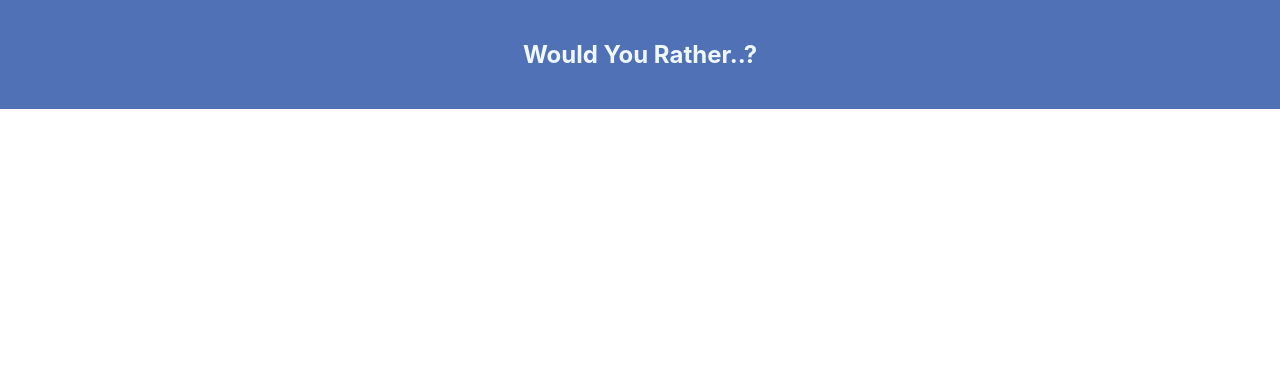
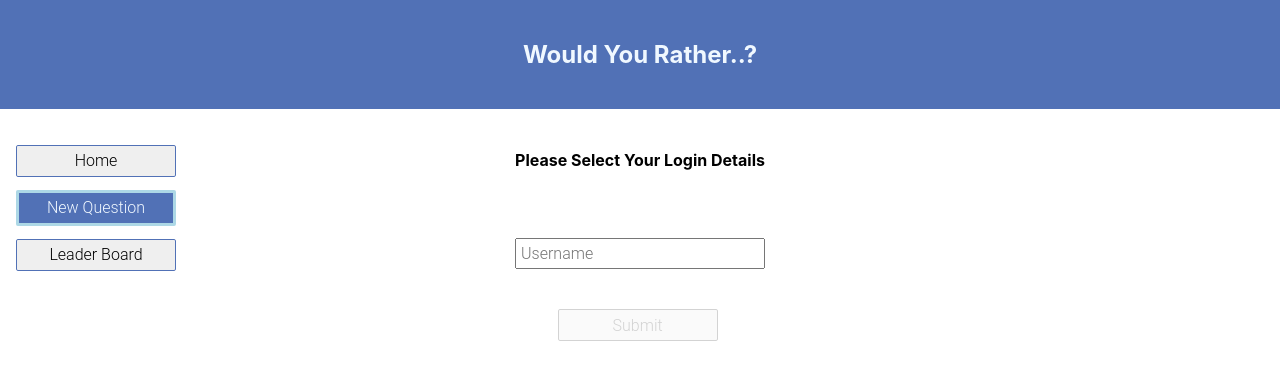
Before and after one commit to IrmakD1/would-you-rather-nanodegree, a React (Create React App) app: page /add in a window 1280 px wide. Shown: the top 380 px of the page. Built offline with nearby package versions, Linux system fonts and the light colour scheme.

Commit message:
added individual question routing

```diff
--- a/src/components/App.js
+++ b/src/components/App.js
@@ -1,10 +1,11 @@
 import React, { Component } from 'react';
 import { BrowserRouter as Router, Route } from 'react-router-dom'
+import { connect } from 'react-redux'
 import { handleInitialData } from '../actions/shared'
-import { connect } from 'react-redux'
 import Home from '../pages/Home'
 import NewQuestion from '../pages/New-question'
 import Leaderboard from '../pages/Leader-board'
+import QuestionDetails from './QuestionDetails'
 import './App.css';
 
 class App extends Component {
@@ -12,7 +13,7 @@ class App extends Component {
   //Can I move this into the store?
   pages = [
     { name: 'Home', root: '/', id: 1 },
-    { name: 'New Question', root: '/new', id: 2 },
+    { name: 'New Question', root: '/add', id: 2 },
     { name: 'Leader Board', root: '/leaderboard', id: 3 },
   ]
 
@@ -37,21 +38,22 @@ class App extends Component {
                 pageTitle='Leader Board'
                 pages={this.pages}/>
             )}/>
-          <Route path='/new' render={() => (
+          <Route path='/add' render={() => (
             <NewQuestion
               pageTitle='New Question'
               pages={this.pages}/>
             )}/>
+          <Route path="/questions/:id" component={QuestionDetails} />
           </div>
       </Router>
     )
   }
 }
 
-// function mapStateToProps ({ authedUser }) {
-//   return {
-//     loading: authedUser === null
-//   }
-// }
+function mapStateToProps (questions) {
+  return {
+    questions
+  }
+}
 
-export default connect()(App)
+export default connect(mapStateToProps)(App)
--- a/src/components/Question.js
+++ b/src/components/Question.js
@@ -10,7 +10,7 @@ class Question extends Component {
         const { optionOne, optionTwo, timestamp, id } = question
 
         return (
-            <Link to={`/question/${id}`} className='question'>
+            <Link to={`/questions/${id}`} className='question'>
                 <div className='question-info'>
                     <h5>Would You Rather?</h5>
                     <div>
--- /dev/null
+++ b/src/components/QuestionDetails.js
@@ -0,0 +1,45 @@
+import React, { Component } from 'react'
+import { connect } from 'react-redux'
+import LoginForm from './LoginForm'
+import NavigationPanel from './NavigationPanel'
+
+class QuestionDetails extends Component {
+
+    findQuestion = () => {
+        const { questions, match: {params} } = this.props
+        const question = questions[params.id]
+        console.log(question);
+        return JSON.stringify(question)
+    }
+
+    render() {
+        // if (authedUser === null) {
+        //     return (
+        //         <div className='home-page'>
+        //             <div className='nav-panel'>
+        //                 < NavigationPanel
+        //                     pageTitle={pageTitle}
+        //                     pages={pages}/>
+        //             </div>
+        //             <div className='login-content'>
+        //                 <h4>Please Select Your Login Details</h4>
+        //                 <LoginForm users={users}/>
+        //             </div>
+        //     </div>
+        //     )
+        // }
+
+        return (
+            <h4>{this.findQuestion()}</h4>
+        )
+    }
+}
+
+function mapStateToProps ({ questions, autheduser }) {
+    return {
+        questions,
+        autheduser
+    }
+}
+
+export default connect(mapStateToProps)(QuestionDetails)
--- a/src/reducers/index.js
+++ b/src/reducers/index.js
@@ -8,5 +8,5 @@ export default combineReducers({
     users,
     authedUser,
     questions,
-    homeState
+    homeState,
 })
```
